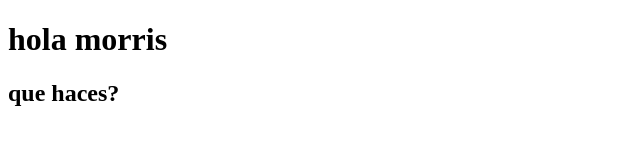
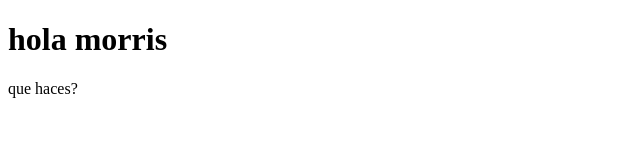
Before and after one commit to adangil997/ruby-backend, a plain HTML site: page index.html in a window 1280 px wide. Shown: the whole page, without its empty margins (0-640 px from the left). Drawn offline with Linux system fonts and the light colour scheme.

Commit message:
Update index.html

```diff
--- a/index.html
+++ b/index.html
@@ -6,7 +6,7 @@
 </head>
 <body>
 <h1> hola morris</h1>
-<h2> que haces?</h2>
+<p> que haces?</p>
 
 </body>
 </html>
```
